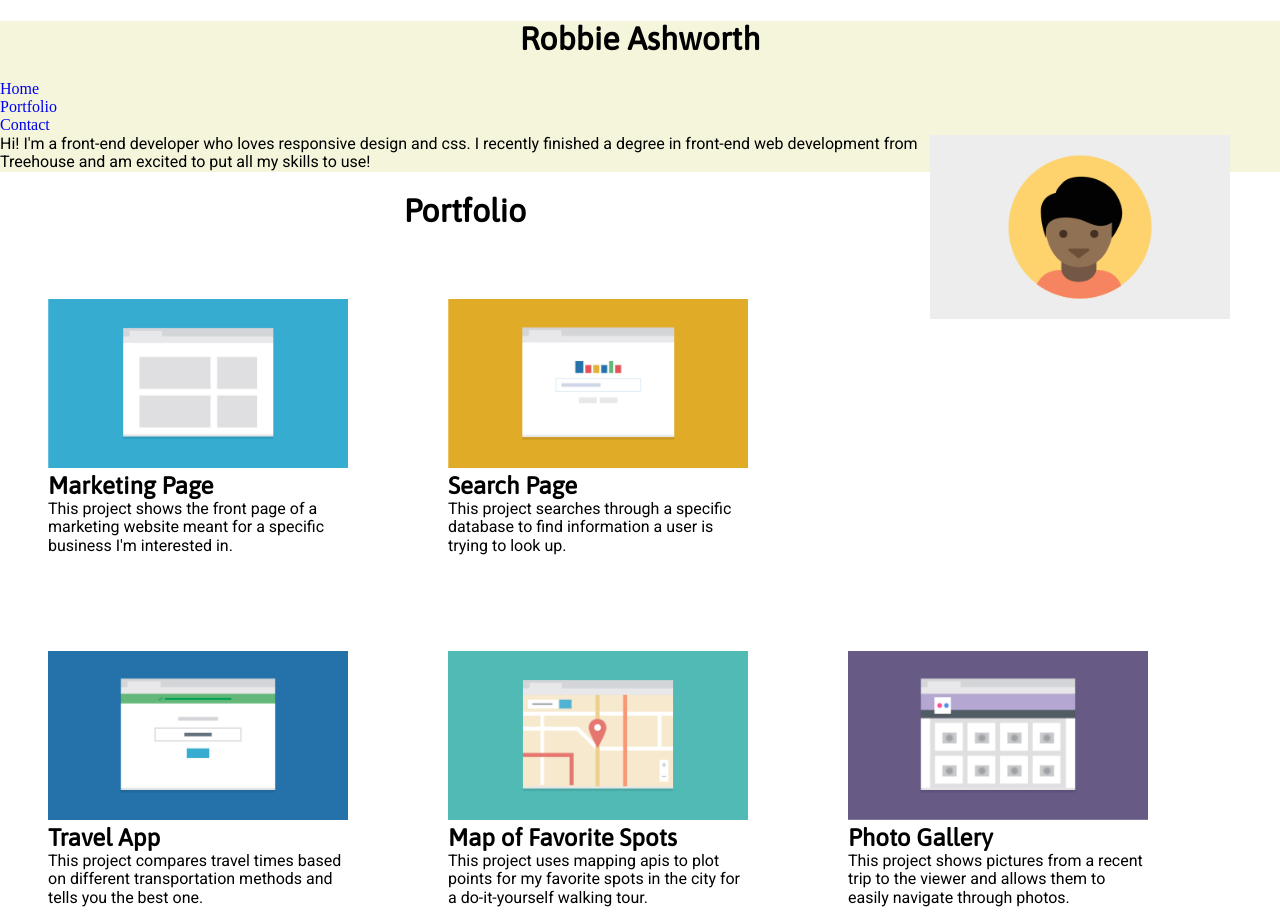
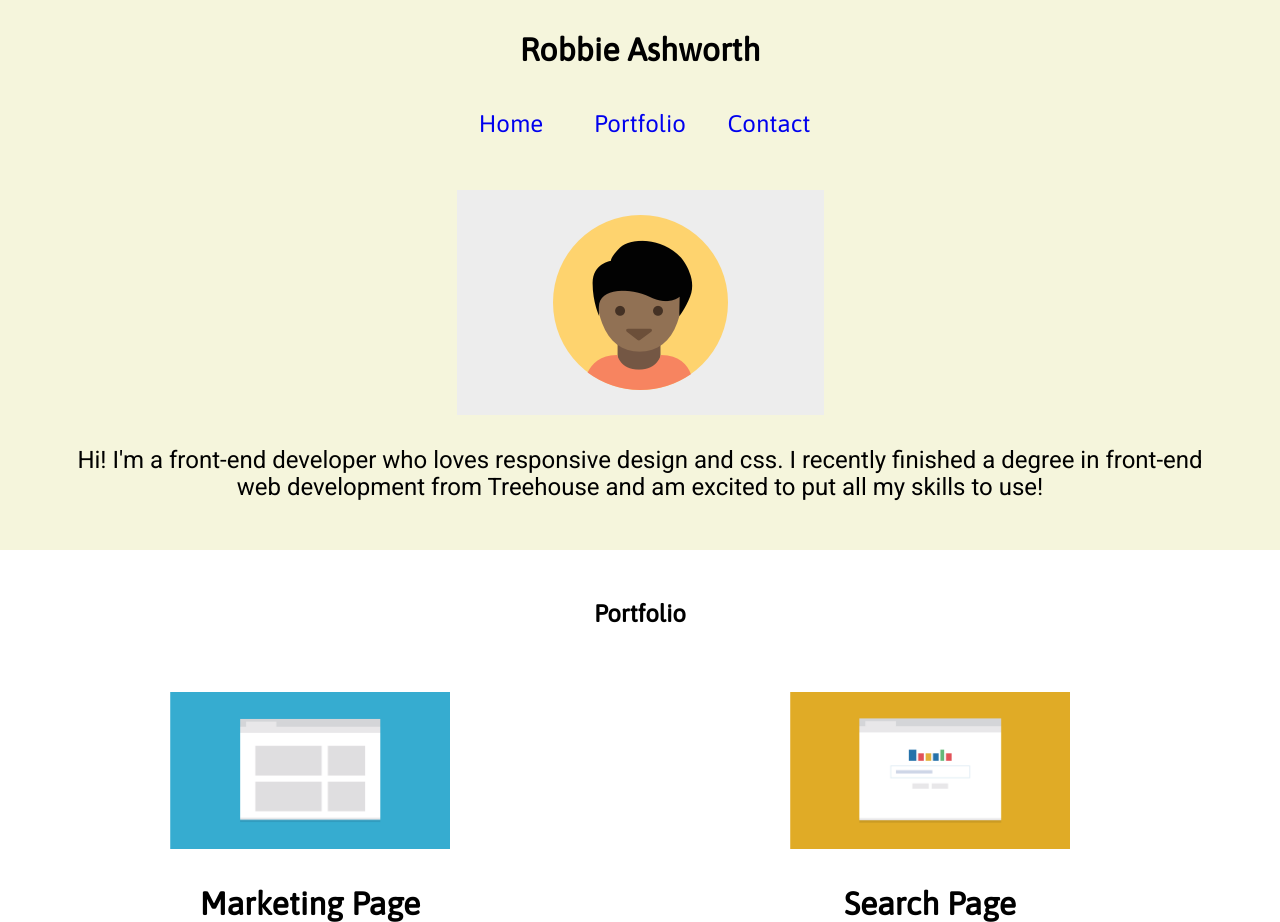
Before and after one commit to robbieashworth75/Treehouse_Project_Two, a plain HTML site: page index.html in a window 1280 px wide. Shown: the top 922 px of the page. Drawn offline with Linux system fonts and the light colour scheme.

Commit message:
Too many edits to count
Too many edits to count

```diff
--- a/css/styles.css
+++ b/css/styles.css
@@ -1,59 +1,177 @@
-/* font-family: 'Asap', sans-serif; headings*/
-/* font-family: 'Roboto', sans-serif; paragraphs*/
-
 * {
   padding: 0;
   margin: 0;
   box-sizing: border-box;
 }
-h1 {
-  text-align: center;
-}
-.project {
-  max-width: 300px;
-  margin: 3rem;
-  display: inline-block;
-  -align: right;
-}
-.test img {
- float: right;
- margin-right: 50px;
-}
-img {
-  max-width: 300px;
-  display: inline-block;
-}
-/* .main_content { */
-  text-align: center;
-}
-body {
-  margin: 0 auto;
-}
-h1,
-h2 {
-  font-family: "Asap", sans-serif;
-  /* text-align: center; */
-}
-p {
-  font-family: "Roboto", sans-serif;
-}
-header {
-  background-color: beige;
-}
+
 a {
   text-decoration: none;
 }
 
-hr {
-  width: 80%;
+header {
+  background-color: beige;
+  padding-bottom: 3em;
+}
+
+header h1 {
   text-align: center;
+  margin-top: 0;
+  padding-top: 1em;
+}
+
+header p {
+  text-align: center;
+  font-size: 1.5em;
+  margin: auto;
+  width: 90%;
+  font-family: "Roboto", sans-serif;
+}
+
+.profile_image {
+  max-width: 90%;
+  display: block;
+  margin: 0 auto;
+  padding: 2em;
+}
+
+.nav {
+  display: flex;
+  flex-direction: column;
+  align-items: center;
   margin: auto;
 }
 
+.item {
+  font-size: 1.5em;
+  text-align: center;
+  width: 90%;
+  background-color: lightblue;
+  padding: 15px;
+  margin: 5px;
+  font-family: "Asap", sans-serif;
+}
+
+.project img {
+  max-width: 280px;
+  display: inline-block;
+  margin: auto;
+}
+
+.project p {
+  text-align: center;
+  margin-left: 25px;
+  margin-right: 25px;
+  padding-bottom: 15px;
+}
+
+.main_content {
+  text-align: center;
+}
+
+h1,
+h2 {
+  font-size: 2em;
+  font-family: "Asap", sans-serif;
+  text-align: center;
+}
+
+p {
+  font-size: 1.25em;
+  font-family: "Roboto", sans-serif;
+}
+
+main h1 {
+  margin-top: 50px;
+  font-size: 1.5em;
+  padding-bottom: 2em;
+}
+
+main h2 {
+  padding-top: 1em;
+  padding-bottom: 1em;
+}
+
+hr {
+  width: 90%;
+  text-align: center;
+  margin: auto;
+  margin-top: 1em;
+  margin-bottom: 20px;
+}
+
 footer {
+  margin-top: 1em;
   background-color: beige;
+  padding-bottom: 20px;
+}
+
+footer h1 {
+  font-size: 1em;
+  padding-top: 2em;
+  padding-bottom: 1em;
+}
+
+.mobile_return {
+  font-size: 1em;
+  float: right;
+  margin-right: 1em;
+}
+
+.bottom_name {
+  margin-left: 1em;
+}
+.contact h1 {
+  font-size: 1.5em;
+}
+.contact p {
+  text-align: center;
+  margin-left: 10px;
+  margin-right: 10px;
+  margin-bottom: 20px;
+}
+
+.phone {
+  display: block;
+  text-align: center;
+}
+
+.email {
+  display: block;
+  text-align: center;
+  padding-bottom: 25px;
 }
 
 a:hover {
   text-decoration: underline;
 }
+
+.hide {
+  display: none;
+}
+/* main_content and project */
+@media (min-width: 320px) {
+}
+
+@media screen and (min-width: 768px) {
+  .main_content {
+    display: flex;
+    flex-wrap: wrap;
+  }
+  .project {
+    flex-basis: calc(50% - 20px);
+  }
+  .nav {
+    display: flex;
+    flex-direction: row;
+    width: 30%;
+    justify-content: center;
+  }
+  .item {
+    font-size: 1.5em;
+    background-color: transparent;
+    font-family: "Asap", sans-serif;
+  }
+}
+
+@media screen and (min-width: 1024px) {
+}
--- a/index.html
+++ b/index.html
@@ -14,19 +14,15 @@
   <body>
     <header>
       <h1>Robbie Ashworth</h1>
-      <div class="test">
-        <nav class="main-nav">
-          <ul>
-              <li><a href="index.html">Home</a></li>
-              <li><a href="#portfolio">Portfolio</a></li>
-              <li><a href="#contact">Contact</a></li>
+        <nav>
+          <ul class="nav">
+              <li class="item"><a href="index.html">Home</a></li>
+              <li class="item"><a href="#portfolio">Portfolio</a></li>
+              <li class="item"><a href="#contact">Contact</a></li>
             </ul>
         </nav>
-        <div >
-      <img class="profile" src="images/responsive-layout-profile.png" alt="Mockup image of site creator">
+      <img class="profile_image" src="images/responsive-layout-profile.png" alt="Mockup image of site creator">
       <p>Hi! I'm a front-end developer who loves responsive design and css. I recently finished a degree in front-end web development from Treehouse and am excited to put all my skills to use!</p>
-      </div>
-    </div>
     </header>
       <main>
         <h1 class="portfolio">Portfolio</h1>
@@ -63,14 +59,14 @@
               </div>
           </div>
       </main>
+    <footer>
     <div class="contact">
           <h1>Contact</h1>
             <p>If you're interested in chatting or want more information about what I've been working on, I'd love to hear from you!</p>
-            <span>Phone +1 (111) 555-1234</span>
-            <span>Email email@yoursite.com</span>
+            <span class="phone"><strong>Phone</strong> +1 (111) 555-1234</span><br>
+            <span class="email"><strong>Email</strong> email@yoursite.com</span>
     </div>
     <hr>
-    <footer>
         <span class="bottom_name">Robbie Ashworth</span>
         <span class="mobile_return"><a href="index.html">BACK TO TOP</a></span>
       <ul>
```
Lines whose indentation alone changed are shown as unchanged.
